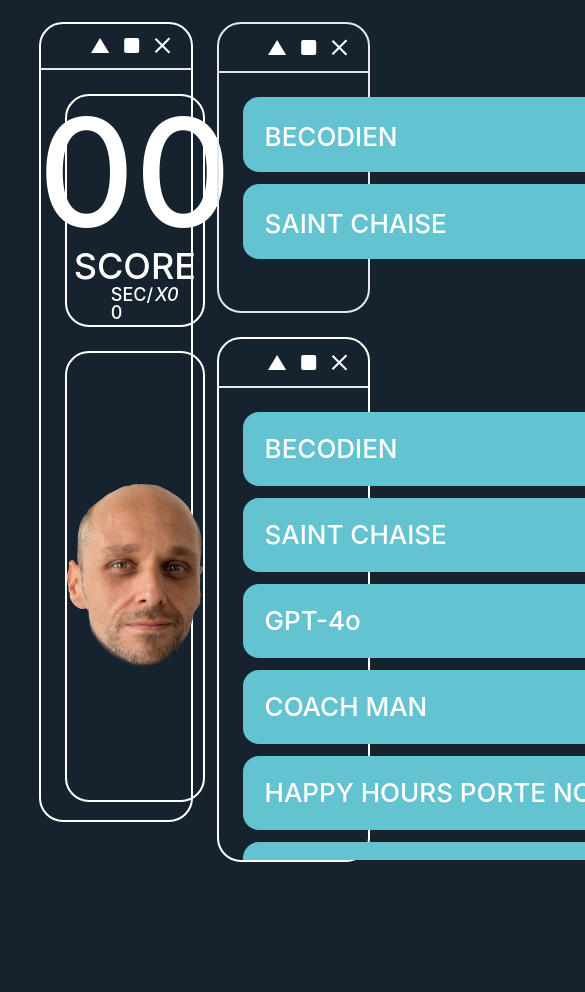
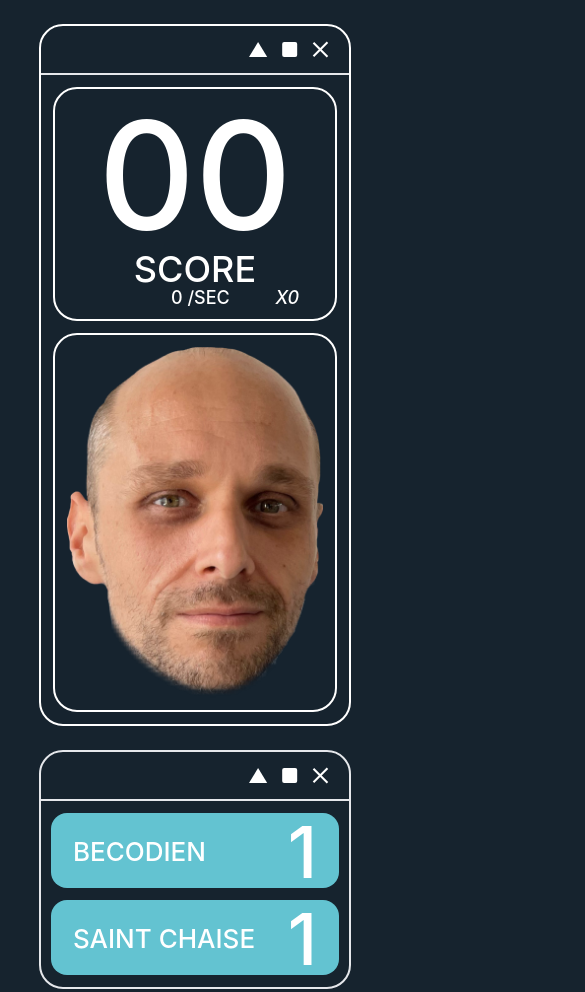
Before and after one commit to MGausseran/Cookie_Clicker, a website built with Vite: page game.html in a window 390 px wide. Shown: the top 992 px of the page, 585 px wide, since content can reach past the window. Before the commit the page ends 862 px from the top, so only its background shows below. Built offline with nearby package versions, Linux system fonts and the light colour scheme.

Commit message:
Front End - Responsive V1

```diff
--- a/game.html
+++ b/game.html
@@ -13,33 +13,33 @@
     <title>Mike Clicker</title>
     <script src="script.js" defer></script>
   </head>
-  <body class="bg-darkblue h-screen w-screen flex items-center">
-    <main class="container mx-auto flex h-[94.7%] w-[80%]">
-      <section class="ScoreMike mr-3 w-[49.21875%] border-2 border-white border-solid rounded-3xl">
-        <article class="setting-windows flex justify-end items-center border-b-2 h-[5.67901%] w-full">
+  <body class="bg-darkblue sm:h-screen w-screen flex items-center">
+    <main class="container mx-auto flex sm:flex-row flex-col sm:h-[94.73106%] h-full w-[80%]">
+      <section class="ScoreMike sm:mr-3 sm:w-[49.21875%] h-full gxl:border-4 border-2 border-white border-solid rounded-3xl sm:my-0 my-6">
+        <article class="setting-windows flex justify-end items-center gxl:border-b-4 border-b-2 h-[49px] w-full">
           <img src="image/reduire_icon.svg" alt="icon de reduction" class="mr-3.5">
           <img src="image/full_width.svg" alt="full width windows" class="mr-3.5">
           <a href="index.html">
             <img src="image/closing_windows.svg" alt="closing windows" class="mr-5">
           </a>
         </article>
-        <article class="h-[29.30434%] w-[93.33333%] border-2 border-white border-solid rounded-3xl m-6 flex flex-col justify-center">
+        <article class="gxl:h-[36.4%] sm:h-[29.30434%] sm:w-auto gxl:border-4 border-2 border-white border-solid rounded-3xl sm:mx-6 sm:my-6 mx-3 my-3 flex flex-col justify-center sm:p-0 p-3">
           <section class="w-full flex flex-col items-center justify-center">
-            <h1 class="text-white font-medium text-[150px] h-[130px] leading-none inline mb-5" id="points">00</h1>
+            <h1 class="text-white font-medium text-[150px] w-fit h-[130px] leading-none inline mb-5" id="points">00</h1>
             <h2 class="text-white font-medium text-4xl leading-none uppercase inline mb-0.5">Score</h2>
           </section>
           <section class="flex ml-auto mr-6 justify-between w-6/12">
-            <p class="text-white font-medium text-lg uppercase leading-none">sec/ <span id="scoreBySec">0</span></p>
+            <p class="text-white font-medium text-lg uppercase leading-none"><span id="scoreBySec">0</span> /sec</p>
             <p class="screenMultipli text-white font-medium text-lg leading-none"><cite title="multiplicateur applique">X<span id="X">0</span></cite></p>
           </section>
         </article>
-        <article class="h-[56.80135%] w-[93.33333%] border-2 border-white border-solid rounded-3xl m-6 flex justify-center items-center">
+        <article class="sm:h-[56.80135%] sm:w-auto gxl:border-4 border-2 border-white border-solid rounded-3xl sm:mx-6 sm:my-6 mx-3 my-3 flex justify-center items-center sm:p-0 p-3">
           <img class="Mike_Button" src="image/Mike_Button.png" alt="Mike_Button" id="Mike">
         </article>
       </section>
-      <section class="Upgrade w-[49.21875%] ml-3">
-        <article class="inventory border-2 h-[36.35443%] border-2border-white border-solid rounded-3xl mb-6">
-          <section class="setting-windows flex justify-end items-center border-b-2 h-[49px] w-full">
+      <section class="Upgrade sm:w-[49.21875%] h-full sm:ml-3">
+        <article class="inventory gxl:border-4 border-2 h-[32.9084588644%] w-fullborder-white border-solid rounded-3xl mb-6">
+          <section class="setting-windows flex justify-end items-center gxl:border-b-4 border-b-2 h-[49px] w-full">
             <img src="image/reduire_icon.svg" alt="icon de reduction" class="mr-3.5">
             <img src="image/full_width.svg" alt="full width windows" class="mr-3.5">
             <a href="index.html">
@@ -47,67 +47,71 @@
             </a>
           </section>
           <section>
-            <button class="button bg-lightblue px-[22px] pt-1 w-[699px] rounded-2xl mx-6 mt-6 flex justify-between items-center" type="button" id="XI1">
+            <article class="w-[93.57%] mx-auto my-3">
+              <button class="button bg-lightblue px-[22px] pt-1 w-full rounded-2xl mb-3 flex justify-between items-center" type="button" id="XI1">
                 <h1 class="text-[26px] font-medium text-white uppercase leading-none">BECODIEN</h1>
                 <p class="text-white font-medium text-[71px] leading-none">1</p>
               </button>
-            <button class="button bg-lightblue px-[22px] pt-1 w-[699px] rounded-2xl mx-6 mt-3 flex justify-between items-center" type="button" id="XI2">
+              <button class="button bg-lightblue px-[22px] pt-1 w-full rounded-2xl flex justify-between items-center" type="button" id="XI2">
                 <h1 class="text-[26px] font-medium text-white uppercase leading-none">SAINT CHAISE</h1>
                 <p class="text-white font-medium text-[71px] leading-none">1</p>
               </button>
+            </article>
           </section>
         </article>
-        <article class="shop border-2 h-[525px] border-white border-solid rounded-3xl">
-          <section class="setting-windows flex justify-end items-center border-b-2 h-[49px] w-full">
+        <article class="shop bxl:border-4 border-2 sm:h-[64.314%] h-full w-full border-white border-solid rounded-3xl">
+          <section class="setting-windows flex justify-end items-center gxl:border-b-4 border-b-2 h-[49px] w-full">
             <img src="image/reduire_icon.svg" alt="icon de reduction" class="mr-3.5">
             <img src="image/full_width.svg" alt="full width windows" class="mr-3.5">
             <a href="index.html">
               <img src="image/closing_windows.svg" alt="closing windows" class="mr-5">
             </a>
           </section>
-          <section class="overflow-y-auto h-[472px] w-[747px]">
-            <button class="button bg-lightblue px-[22px] py-[23px] w-[698px] rounded-2xl mx-6 mt-6 flex justify-between items-center" type="button" id="X1">
-              <h1 class="text-[26px] font-medium text-white uppercase leading-none">BECODIEN</h1>
+          <section class="sm:overflow-y-auto overflow-y-scroll sm:h-[91.2%] h-[570px] w-full">
+            <article class="sm:w-[93.57%] w-[92.8%] h-full mx-auto sm:my-6 my-3">
+              <button class="button bg-lightblue px-[22px] py-[23px] w-full mb-3 rounded-2xl flex justify-between items-center" type="button" id="X1">
+                <h1 class="sm:text-[26px] text-xl font-medium text-white uppercase leading-none">BECODIEN</h1>
                 <article class="flex">
                   <img src="image/Mike_Button.png" alt="score mike" class="h-[26px] mr-2">
                   <p class="text-white font-medium text-lg">500</p>
                 </article>
               </button>
-            <button class="button bg-lightblue px-[22px] py-[23px] w-[703px] rounded-2xl mx-6 mt-3 flex justify-between items-center" type="button" id="X2">
-              <h1 class="text-[26px] font-medium text-white uppercase leading-none">SAINT CHAISE</h1>
+              <button class="button bg-lightblue px-[22px] py-[23px] w-full mb-3 rounded-2xl flex justify-between items-center" type="button" id="X2">
+                <h1 class="sm:text-[26px] text-xl font-medium text-white uppercase leading-none">SAINT CHAISE</h1>
                 <article class="flex">
                   <img src="image/Mike_Button.png" alt="score mike" class="h-[26px] mr-2">
                   <p class="text-white font-medium text-lg">1500</p>
                 </article>
               </button>
-            <button class="button bg-lightblue px-[22px] py-[23px] w-[699px] rounded-2xl mx-6 mt-3 flex justify-between items-center" type="button" id="X3">
-              <h1 class="text-[26px] font-medium text-white leading-none">GPT-4o</h1>
+              <button class="button bg-lightblue px-[22px] py-[23px] w-full mb-3 rounded-2xl flex justify-between items-center" type="button" id="X3">
+                <h1 class="sm:text-[26px] text-xl font-medium text-white leading-none">GPT-4o</h1>
                 <article class="flex">
                   <img src="image/Mike_Button.png" alt="score mike" class="h-[26px] mr-2">
                   <p class="text-white font-medium text-lg">2500</p>
                 </article>
               </button>
-            <button class="button bg-lightblue px-[22px] py-[23px] w-[699px] rounded-2xl mx-6 mt-3 flex justify-between items-center" type="button" id="X4">
-              <h1 class="text-[26px] font-medium text-white uppercase leading-none">COACH MAN</h1>
+              <button class="button bg-lightblue px-[22px] py-[23px] w-full mb-3 rounded-2xl flex justify-between items-center" type="button" id="X4">
+                <h1 class="sm:text-[26px] text-xl font-medium text-white uppercase leading-none">COACH MAN</h1>
                 <article class="flex">
                   <img src="image/Mike_Button.png" alt="score mike" class="h-[26px] mr-2">
                   <p class="text-white font-medium text-lg">5000</p>
                 </article>
               </button>
-            <button class="button bg-lightblue px-[22px] py-[23px] w-[699px] rounded-2xl mx-6 mt-3 flex justify-between items-center" type="button" id="XBonus">
-              <h1 class="text-[26px] font-medium text-white uppercase leading-none">HAPPY HOURS PORTE NOIR</h1>
+              <button class="button bg-lightblue px-[22px] py-[23px] w-full mb-3 rounded-2xl flex justify-between items-center" type="button" id="XBonus">
+                <h1 class="sm:text-[26px] text-xl font-medium text-white uppercase leading-none text-left	">HAPPY HOURS PORTE NOIR</h1>
                 <article class="flex">
                   <img src="image/Mike_Button.png" alt="score mike" class="h-[26px] mr-2">
                   <p class="text-white font-medium text-lg">10,000</p>
                 </article>
               </button>
-            <button class="button bg-lightblue px-[22px] py-[23px] w-[698px] rounded-2xl mx-6 mt-3 flex justify-between items-center" type="button" id="XAuto">
-              <h1 class="text-[26px] font-medium text-white uppercase leading-none">Auto clicker</h1>
+              <button class="button bg-lightblue px-[22px] py-[23px] w-full mb-3 rounded-2xl flex justify-between items-center" type="button" id="XAuto">
+                <h1 class="sm:text-[26px] text-xl font-medium text-white uppercase leading-none">Auto clicker</h1>
                 <article class="flex">
                   <img src="image/Mike_Button.png" alt="score mike" class="h-[26px] mr-2">
                   <p class="text-white font-medium text-lg">12,000</p>
                 </article>
               </button>
+            </article>
           </section>
         </article>
       </section>
```
Also changed, not shown: index.html (+6 -6 lines), output.css. Lines whose indentation alone changed are shown as unchanged.
